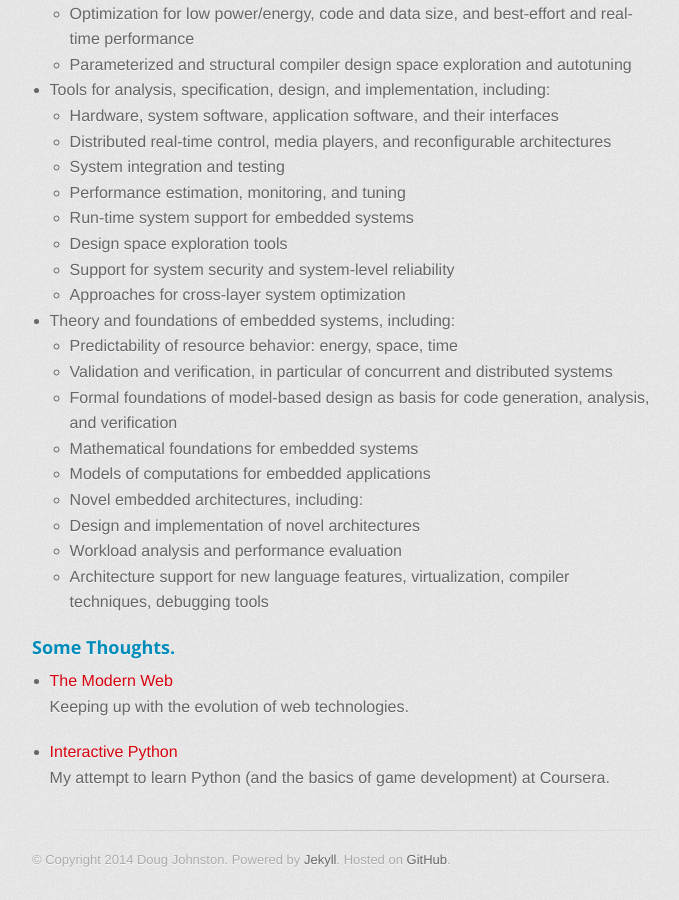
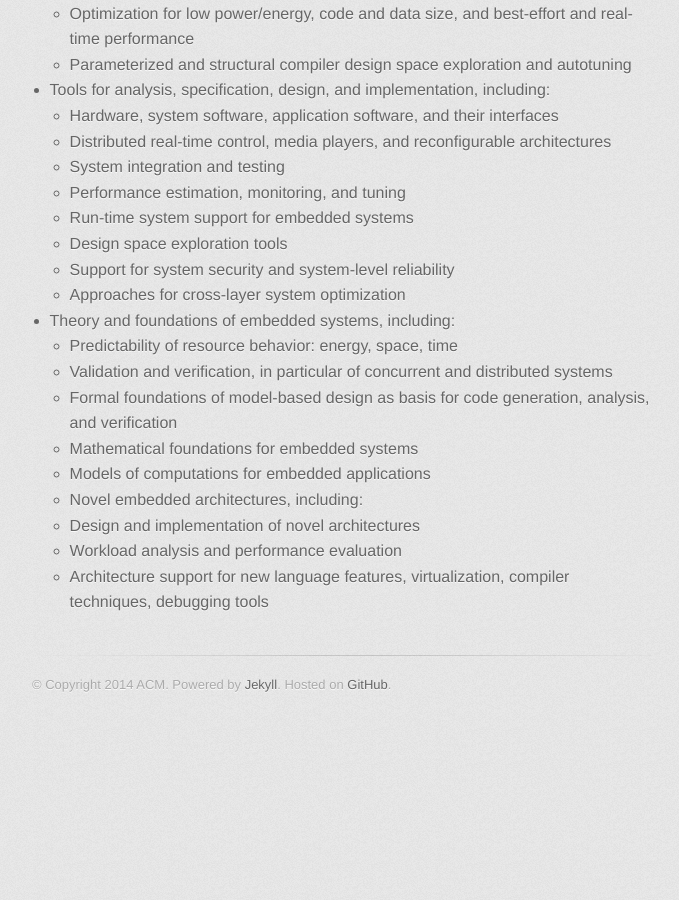
Before and after one commit to GSathish/lctes2015, a Jekyll site: the page built from index.html, in a window 1280 px wide and 900 px high, scrolled down 1251 px. Shown: the whole window, without its empty margins (298-977 px from the left). Built offline with Jekyll 4.4.1, drawn with Linux system fonts in a browser that asks for light colours; after the commit the page ends 1975 px from its top, so only the background shows below that.

Commit message:
Updated footer

```diff
--- a/_includes/footer.html
+++ b/_includes/footer.html
@@ -1,5 +1,5 @@
         <footer>
-          &copy; Copyright {{ site.time | date: '%Y' }} Doug Johnston.
+          &copy; Copyright {{ site.time | date: '%Y' }} ACM.
           Powered by <a href="http://jekyllrb.com/">Jekyll</a>. Hosted on <a href="https://github.com/dougjohnston/dougjohnston.github.io">GitHub</a>.
         </footer>
       </div>
--- a/index.html
+++ b/index.html
@@ -67,6 +67,7 @@
 </li>
 </ul>
 
+<!-- >
 <h3><a name="blog" class="anchor" href="#blog"></a>Some Thoughts.</h3>
 <ul>
   {% for post in site.posts %}
@@ -76,3 +77,4 @@
     </li>
   {% endfor %}
 </ul>
+-->
```
